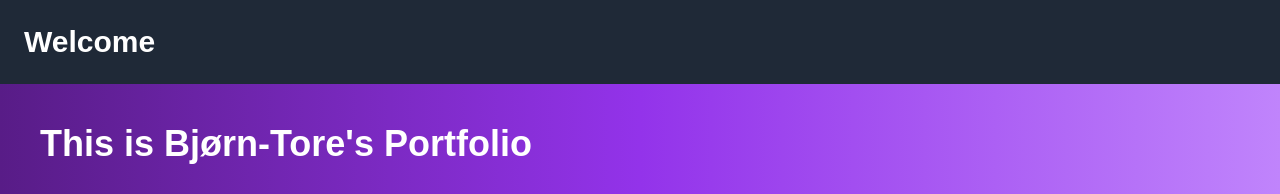
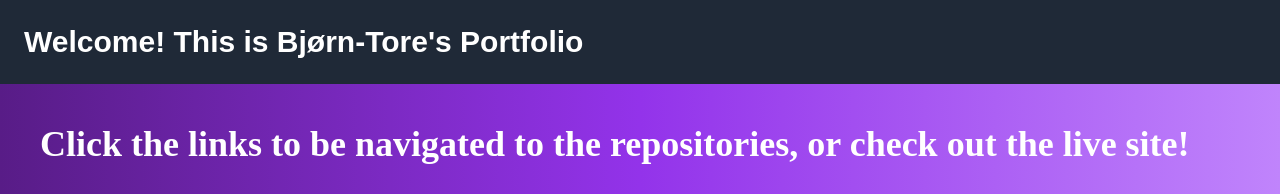
Before and after one commit to Bjonne696/portifollio-2, a React (Create React App) app: page / in a window 1280 px wide. Shown: the top 194 px of the page. Built offline with nearby package versions, Linux system fonts and the light colour scheme; a web font is replaced by a local one.

Commit message:
Actually finished

```diff
--- a/src/components/Header.jsx
+++ b/src/components/Header.jsx
@@ -3,7 +3,7 @@ import React from 'react';
 const Header = () => {
   return (
     <header className="bg-gray-800 text-white p-6">
-      <h1 className="text-3xl font-bold">Welcome</h1>
+      <h1 className="text-3xl font-bold">Welcome! This is Bjørn-Tore's Portfolio</h1>
     </header>
   );
 };
--- a/src/pages/Homepage.jsx
+++ b/src/pages/Homepage.jsx
@@ -5,7 +5,7 @@ import projects from '../data/projectsData';
 const Portfolio = () => {
   return (
     <div className="min-h-screen p-10">
-      <h1 className="text-white text-4xl font-bold mb-8">This is Bjørn-Tore's Portfolio</h1>
+      <p className="text-white text-4xl font-bold mb-8">Click the links to be navigated to the repositories, or check out the live site!</p>
       <div className="flex flex-wrap justify-center gap-4">
         {projects.map((project) => (
           <ProjectCard key={project.id} project={project} />
```
